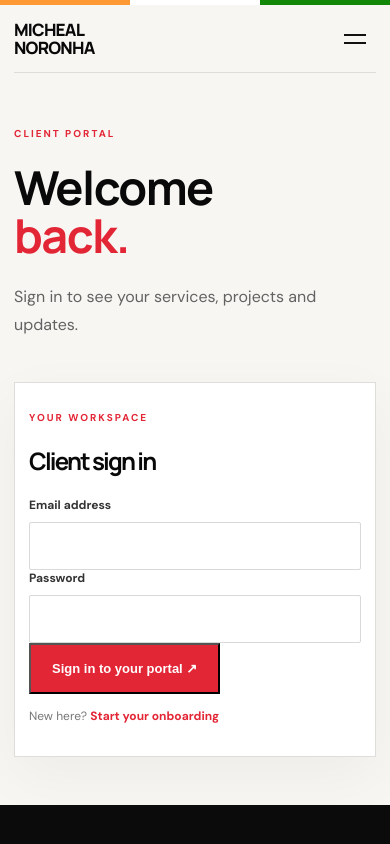
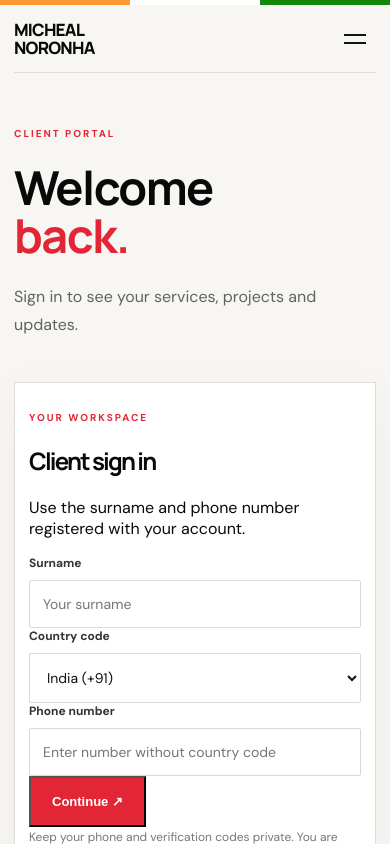
Before and after one commit to mickey22696/micheal-noronha, a Next.js app: page /portal/sign-in in a window 390 px wide. Shown: the top 844 px of the page. Built offline with nearby package versions, Linux system fonts and the light colour scheme.

Commit message:
Simplify client sign-in with surname and phone verification

```diff
--- a/src/app/portal/sign-in/SignInForm.js
+++ b/src/app/portal/sign-in/SignInForm.js
@@ -4,31 +4,105 @@ import Link from "next/link";
 import { useRouter } from "next/navigation";
 import { getNhost } from "../../../lib/nhost";
 
+const countries = [
+  { name: "India", dial: "+91" }, { name: "Kuwait", dial: "+965" },
+  { name: "United States", dial: "+1" }, { name: "United Kingdom", dial: "+44" },
+  { name: "United Arab Emirates", dial: "+971" }, { name: "Saudi Arabia", dial: "+966" },
+  { name: "Qatar", dial: "+974" }, { name: "Oman", dial: "+968" },
+  { name: "Bahrain", dial: "+973" }, { name: "Canada", dial: "+1" },
+  { name: "Australia", dial: "+61" }, { name: "Other", dial: "+" }
+];
+
+const digits = (value) => String(value || "").replace(/\\D/g, "");
+
 export default function SignInForm() {
-  const [email,setEmail]=useState("");
-  const [password,setPassword]=useState("");
-  const [error,setError]=useState("");
-  const [busy,setBusy]=useState(false);
-  const router=useRouter();
+  const [surname, setSurname] = useState("");
+  const [countryCode, setCountryCode] = useState("+91");
+  const [phone, setPhone] = useState("");
+  const [otp, setOtp] = useState("");
+  const [step, setStep] = useState("details");
+  const [error, setError] = useState("");
+  const [busy, setBusy] = useState(false);
+  const router = useRouter();
 
-  async function submit(e) {
-    e.preventDefault(); setBusy(true); setError("");
+  const fullPhone = countryCode + digits(phone);
+
+  async function requestCode(e) {
+    e.preventDefault();
+    setError("");
+    if (!surname.trim() || digits(phone).length < 6) {
+      setError("Enter your surname and a valid phone number.");
+      return;
+    }
+    setBusy(true);
     try {
-      const response=await getNhost().auth.signInEmailPassword({email:email.trim(),password});
-      if(response.body?.session) router.push("/portal");
-      else setError("Sign in could not be completed. Check your email and password.");
-    } catch(err) { setError(err?.message || "Unable to sign in."); }
-    finally { setBusy(false); }
+      const response = await getNhost().auth.signInPasswordlessSms({ phoneNumber: fullPhone });
+      if (response.error || response.body?.error) throw new Error(response.body?.message || "Could not send a verification code.");
+      setStep("otp");
+    } catch (err) {
+      setError(err?.message || "SMS sign-in is not available yet. Please try again later.");
+    } finally {
+      setBusy(false);
+    }
+  }
+
+  async function verifyCode(e) {
+    e.preventDefault();
+    setError("");
+    if (!/^\\d{4,8}$/.test(otp.trim())) {
+      setError("Enter the verification code sent to your phone.");
+      return;
+    }
+    setBusy(true);
+    try {
+      const nhost = getNhost();
+      const response = await nhost.auth.verifySignInPasswordlessSms({ phoneNumber: fullPhone, otp: otp.trim() });
+      const session = response.body?.session;
+      if (response.error || !session?.user?.id) throw new Error(response.body?.message || "That code could not be verified.");
+
+      const result = await nhost.graphql.request({
+        query: `query VerifyClientIdentity($userId: uuid!) {
+          customer_profiles(where: { user_id: { _eq: $userId } }, limit: 1) { full_name phone }
+        }`,
+        variables: { userId: session.user.id }
+      });
+      if (result.body?.errors?.length) throw new Error("We couldn't verify your client profile. Please contact support.");
+      const profile = result.body?.data?.customer_profiles?.[0];
+      const expectedSurname = (profile?.full_name || "").trim().split(/\\s+/).pop() || "";
+      const suppliedSurname = surname.trim().toLocaleLowerCase();
+      const savedDigits = digits(profile?.phone);
+      const enteredDigits = digits(phone);
+      const phoneMatches = savedDigits && (savedDigits.endsWith(enteredDigits) || enteredDigits.endsWith(savedDigits));
+      if (!profile || expectedSurname.toLocaleLowerCase() !== suppliedSurname || !phoneMatches) {
+        await nhost.auth.signOut();
+        throw new Error("Those details don't match a client profile. Check your surname and phone number or contact us for help.");
+      }
+      router.push("/portal");
+      router.refresh();
+    } catch (err) {
+      setError(err?.message || "Unable to sign in. Please try again.");
+    } finally {
+      setBusy(false);
+    }
   }
 
   return <section className="wrap onboarding-wrap"><div className="onboard-card signin-card">
     <p className="eyebrow">YOUR WORKSPACE</p><h2>Client sign in</h2>
-    <form onSubmit={submit} className="portal-form">
-      <label className="field"><span>Email address</span><input type="email" autoComplete="email" required value={email} onChange={e=>setEmail(e.target.value)} /></label>
-      <label className="field"><span>Password</span><input type="password" autoComplete="current-password" required value={password} onChange={e=>setPassword(e.target.value)} /></label>
+    <p className="portal-muted">Use the surname and phone number registered with your account.</p>
+    {step === "details" ? <form onSubmit={requestCode} className="portal-form">
+      <label className="field"><span>Surname</span><input autoComplete="family-name" required value={surname} onChange={e=>setSurname(e.target.value)} placeholder="Your surname" /></label>
+      <label className="field"><span>Country code</span><select value={countryCode} onChange={e=>setCountryCode(e.target.value)}>{countries.map(c=><option key={c.name} value={c.dial}>{c.name} ({c.dial})</option>)}</select></label>
+      <label className="field"><span>Phone number</span><input type="tel" inputMode="numeric" autoComplete="tel-national" required value={phone} onChange={e=>setPhone(e.target.value)} placeholder="Enter number without country code" /></label>
       {error && <p className="form-error" role="alert">{error}</p>}
-      <button className="btn primary" disabled={busy}>{busy?"Signing in…":"Sign in to your portal ↗"}</button>
-    </form>
+      <button className="btn primary" disabled={busy}>{busy?"Sending…":"Continue ↗"}</button>
+    </form> : <form onSubmit={verifyCode} className="portal-form">
+      <p className="form-hint">Enter the code sent to {fullPhone}.</p>
+      <label className="field"><span>Verification code</span><input autoComplete="one-time-code" inputMode="numeric" required value={otp} onChange={e=>setOtp(e.target.value)} placeholder="Enter SMS code" /></label>
+      {error && <p className="form-error" role="alert">{error}</p>}
+      <button className="btn primary" disabled={busy}>{busy?"Verifying…":"Verify and sign in ↗"}</button>
+      <button type="button" className="btn-quiet" onClick={()=>{setStep("details");setOtp("");setError("");}}>← Change details</button>
+    </form>}
+    <p className="privacy-note">Keep your phone and verification codes private. You are responsible for activity carried out through your authenticated account or device.</p>
     <p className="signin-prompt">New here? <Link href="/onboard">Start your onboarding</Link></p>
   </div></section>;
 }
```
